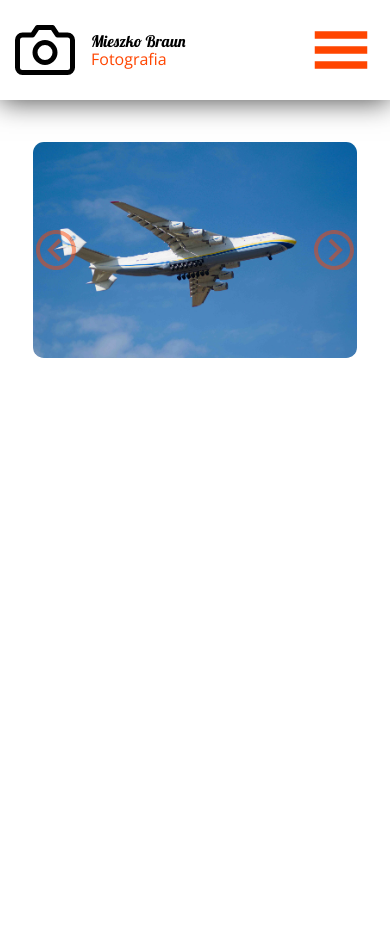
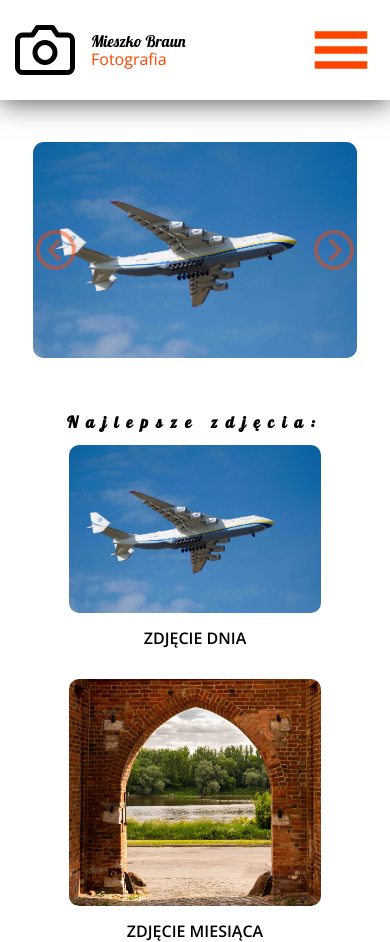
Before and after one commit to Mieszko135/portfolio-fotograficzne, a React (Create React App) app: page / in a window 390 px wide. Before the commit the page ends 844 px from the top, so only its background shows below. Built offline with nearby package versions, Linux system fonts and the light colour scheme.

Commit message:
top rated photos

```diff
--- a/src/App.js
+++ b/src/App.js
@@ -2,12 +2,14 @@ import './App.scss';
 import { Carousel } from './elements/Carousel';
 import { Header } from './elements/Header';
 import { CarouselData } from './elements/CarouselData';
+import { TopRatedPhotos } from "./elements/TopRatedPhotos"
 
 function App() {
   return (
     <>
       <Header />
       <Carousel slides={CarouselData}/>
+      <TopRatedPhotos />
     </>
   )
 }
--- a/src/App.scss
+++ b/src/App.scss
@@ -4,3 +4,4 @@
 
 @import "./scss/elements/header";
 @import "./scss/elements/carousel";
+@import "./scss/elements/top-photos-container"
--- a/src/elements/CarouselData.js
+++ b/src/elements/CarouselData.js
@@ -1,42 +1,52 @@
 export const CarouselData = [
     {
         image: "./database/antonov.jpg",
-        alt: "Antonov an224, samolot"
+        alt: "Antonov an224, samolot",
+        rating: 0
     },
     {
         image: "./database/bak.jpg",
-        alt: "trzemiel na kwiatach"
+        alt: "trzemiel na kwiatach",
+        rating: 2
     },
     {
         image: "./database/brama.jpg",
-        alt: "brama wyjsciowa z miasta"
+        alt: "brama wyjsciowa z miasta",
+        rating: 4
     },
     {
         image: "./database/gwiazdy.jpg",
-        alt: "rozgwieżdżone niebo"
+        alt: "rozgwieżdżone niebo",
+        rating: 3
     },
     {
         image: "./database/kot.jpg",
-        alt: "idący kot"
+        alt: "idący kot",
+        rating: 0
     },
     {
         image: "./database/okno.jpg",
-        alt: "okrągłe okno"
+        alt: "okrągłe okno",
+        rating: 1
     },
     {
         image: "./database/rzezba.jpg",
-        alt: "rzeżba na scianie budynku"
+        alt: "rzeżba na scianie budynku",
+        rating: 1
     },
     {
         image: "./database/samolot.jpg",
-        alt: "smugi lecącego samolotu"
+        alt: "smugi lecącego samolotu",
+        rating: 5
     },
     {
         image: "./database/wieza.jpg",
-        alt: "wieża telewizyjna w Berlinie"
+        alt: "wieża telewizyjna w Berlinie",
+        rating: 0
     },
     {
         image: "./database/wschod.jpg",
-        alt: "wschód słońca na pustyni"
+        alt: "wschód słońca na pustyni",
+        rating: 2
     },
 ]
--- /dev/null
+++ b/src/elements/DayPhoto.js
@@ -0,0 +1,10 @@
+import React from 'react';
+
+export function DayPhoto() {
+    return (
+        <div className="top-photo">
+            <img className="top-photo__image" src="./database/antonov.jpg"/>
+            <span className="top-text">Zdjęcie dnia</span>
+        </div>
+    )
+}
--- /dev/null
+++ b/src/elements/MonthPhoto.js
@@ -0,0 +1,10 @@
+import React from 'react';
+
+export function MonthPhoto() {
+    return (
+        <div className="top-photo">
+            <img className="top-photo__image" src="./database/brama.jpg"/>
+            <span className="top-text">Zdjęcie miesiąca</span>
+        </div>
+    )
+}
--- /dev/null
+++ b/src/elements/TopRatedPhotos.js
@@ -0,0 +1,15 @@
+import React from 'react';
+import { DayPhoto } from './DayPhoto';
+import { MonthPhoto } from './MonthPhoto';
+
+export function TopRatedPhotos() {
+    return (
+        <div className="top-rated-photos-container container">
+            <h2 className="top-header">Najlepsze zdjęcia:</h2>
+            <div className="top-photos">
+                <DayPhoto />
+                <MonthPhoto />
+            </div>
+        </div>
+    )
+}
--- /dev/null
+++ b/src/scss/elements/_top-photos-container.scss
@@ -0,0 +1,50 @@
+@import "../settings/variables";
+
+.top-rated-photos-container {
+    display: flex;
+    align-items: center;
+    flex-direction: column;
+    width: auto;
+}
+
+.top-header {
+    @media (max-width: 400px) {
+        font-size: 1rem;
+    }
+    font-size: 2rem;
+    font-weight: 700;
+    font-family: $logo-font-family;
+    letter-spacing: 0.5rem;
+    text-align: center;
+}
+
+.top-photos {
+    display: flex;
+    flex-direction: column;
+    gap: 2rem;
+    align-items: center;
+}
+
+.top-photo {
+    @media (max-width: 1366px) {
+        width: 70%;
+    }
+    width: 45%;
+    max-height: 700px;
+    display: flex;
+    flex-direction: column;
+    align-items: center;
+    gap: 1rem;
+
+    &__image {
+        width: 100%;
+        height: auto;
+        border-radius: 10px;
+    }
+}
+
+.top-text {
+    text-transform: uppercase;
+    font-weight: 600;
+    text-align: center;
+}
```
